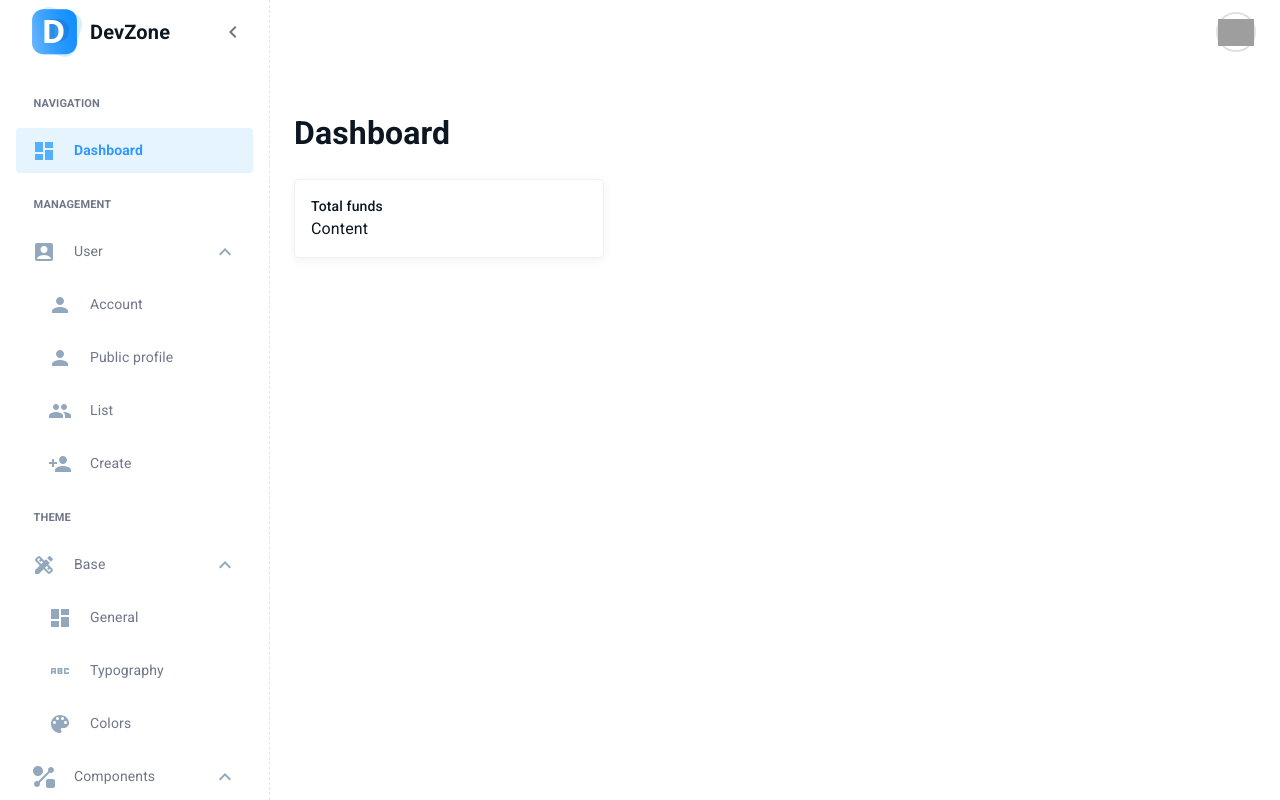
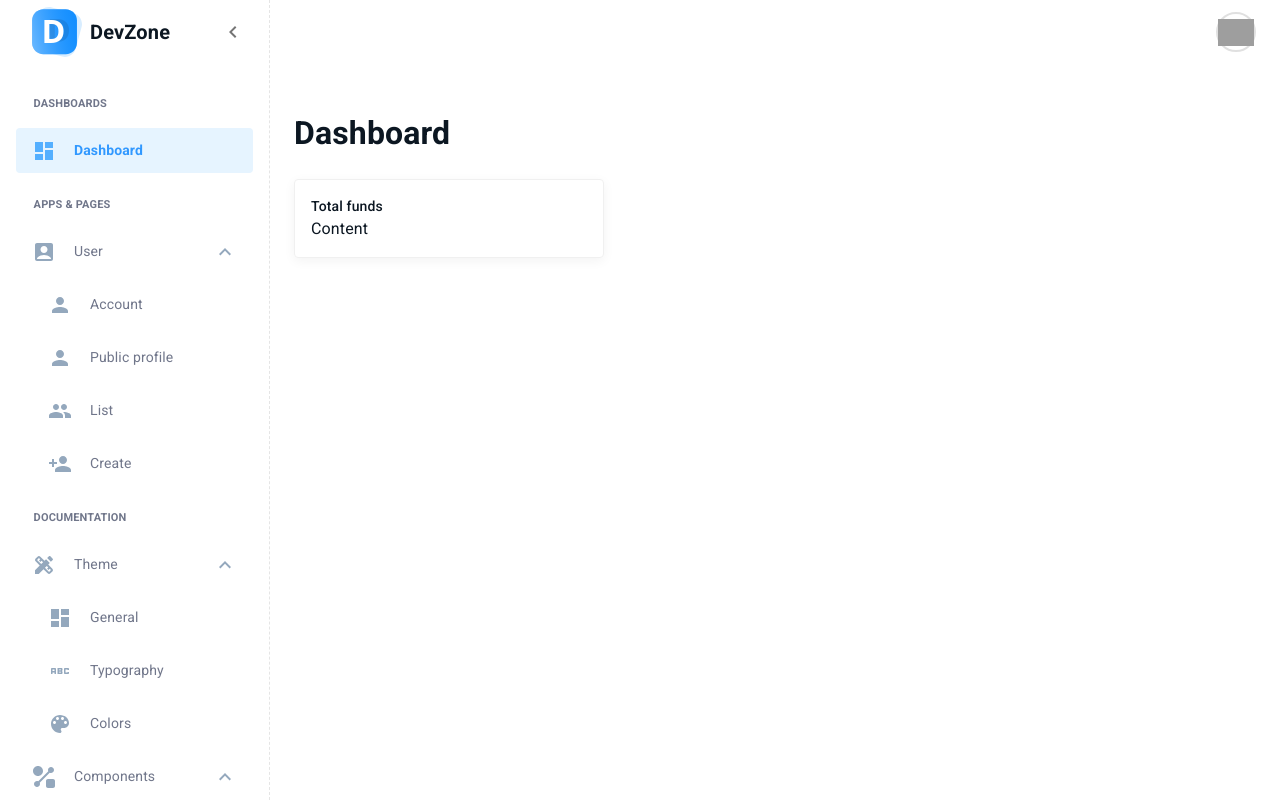
Before and after one commit to noErrdev/DevFoxUI-MUI-Dashboard, a React (Create React App) app: page / in a window 1280 px wide. Built offline with nearby package versions, Linux system fonts and the light colour scheme; grey boxes are pictures that could not be loaded.

Commit message:
feat: add user fields

```diff
--- a/src/components/form/form-text-field/FormTextField.tsx
+++ b/src/components/form/form-text-field/FormTextField.tsx
@@ -13,12 +13,13 @@ interface FormTextFieldProps<TFormValues extends FieldValues> {
 
 export function FormTextField <TFormValues extends FieldValues>({ register, errors, name, label, formControlProps, textFieldProps }: FormTextFieldProps<TFormValues>) {
   const isError = Boolean(errors && errors[name]);
+  const errorMessage = errors && errors[name]?.message;
 
   return (
     <FormControl fullWidth margin={'normal'} {...formControlProps}>
       <TextField error={isError} {...textFieldProps} {...register(name)} label={label} size={'small'}/>
-      {/*@ts-ignore TODO: fix*/}
-      {isError ? <FormHelperText error >{errors[name].message}</FormHelperText> : null}
+      {/*// @ts-ignore TODO: FIX */}
+      {isError ? <FormHelperText error>{errorMessage}</FormHelperText> : null}
     </FormControl>
   )
 }
--- a/src/hooks/api/use-user/types.ts
+++ b/src/hooks/api/use-user/types.ts
@@ -6,6 +6,9 @@ export interface User {
   lastName: string;
   image: string;
   email: string;
+  phone: string;
+  username: string;
+  birthDate: string;
 }
 
 export type UserReturn = UseQueryResult & {
--- a/src/hooks/api/use-user/useUser.ts
+++ b/src/hooks/api/use-user/useUser.ts
@@ -13,6 +13,9 @@ export const useUser = (): UserReturn => {
       lastName: user?.lastName || '',
       image: user?.image || '',
       email: user?.email || '',
+      phone: user?.phone || '',
+      username: user?.username || '',
+      birthDate: user?.birthDate || '',
     },
     ...result
   }
--- a/src/layouts/sidebar-layout/components/navigation/Navigation.tsx
+++ b/src/layouts/sidebar-layout/components/navigation/Navigation.tsx
@@ -6,7 +6,7 @@ import { Abc, AccountBox, ColorLens, DesignServices, People, Person, PersonAdd,
 
 const menuItems: NavigationItemType[] = [
   {
-    header: 'Navigation',
+    header: 'Dashboards',
   },
   {
     path: '/',
@@ -14,7 +14,7 @@ const menuItems: NavigationItemType[] = [
     icon: (props: any) => <DashboardIcon {...props} />,
   },
   {
-    header: 'Management',
+    header: 'Apps & Pages',
   },
   {
     label: 'User',
@@ -43,10 +43,10 @@ const menuItems: NavigationItemType[] = [
     ]
   },
   {
-    header: 'Theme',
+    header: 'Documentation',
   },
   {
-    label: 'Base',
+    label: 'Theme',
     icon: (props: any) => <DesignServices {...props} />,
     items: [
       {
@@ -82,7 +82,7 @@ const menuItems: NavigationItemType[] = [
 export function Navigation() {
   const navigationItems = menuItems.map((item) => {
     return (
-      <NavigationItem {...item} />
+      <NavigationItem key={Object.values(item).toString()} {...item} />
     );
   });
 
--- a/src/pages/user-account-page/UserAccountPage.tsx
+++ b/src/pages/user-account-page/UserAccountPage.tsx
@@ -1,7 +1,7 @@
 import { SidebarLayout } from '../../layouts/sidebar-layout/SidebarLayout';
 
 import { useUser } from '../../hooks/api/use-user/useUser';
-import { Box, Button, Card, CardActions, CardContent, Container, Tab, TabProps, Tabs } from '@mui/material';
+import { Box, Button, Card, CardActions, CardContent, CardHeader, Container, Tab, TabProps, Tabs } from '@mui/material';
 import { PageHeader } from '../../components/page-header/PageHeader';
 import React, { useCallback } from 'react';
 import { Link, Person, Settings } from '@mui/icons-material';
@@ -62,6 +62,9 @@ export const UserAccountPage = () => {
     defaultValues: {
       [AccountFieldsNames.firstName]: user?.firstName,
       [AccountFieldsNames.lastName]: user?.lastName,
+      [AccountFieldsNames.email]: user?.email,
+      [AccountFieldsNames.phone]: user?.phone,
+      [AccountFieldsNames.username]: user?.username,
     }
   });
 
@@ -82,16 +85,21 @@ export const UserAccountPage = () => {
             </Tabs>
           </Box>
           <TabPanel value={value} index={0}>
-            <Card sx={{ padding: 3 }}>
-              <form onSubmit={handleSubmit(handleSave)}>
+            <form onSubmit={handleSubmit(handleSave)}>
+              <Card sx={{ padding: 1 }}>
+                <CardHeader title={'Account'} subheader={'Basic settings'}  />
                 <CardContent>
                   <FormTextField<AccountFormValues> register={register} errors={errors} name={AccountFieldsNames.firstName} label={'First name'} />
                   <FormTextField<AccountFormValues> register={register} errors={errors} name={AccountFieldsNames.lastName} label={'Last name'} />
+                  <FormTextField<AccountFormValues> register={register} errors={errors} name={AccountFieldsNames.username} textFieldProps={{ disabled: true }} label={'Username'} />
+                  <FormTextField<AccountFormValues> register={register} errors={errors} name={AccountFieldsNames.email} label={'Email'} />
+                  <FormTextField<AccountFormValues> register={register} errors={errors} name={AccountFieldsNames.phone} label={'Phone'} />
                 </CardContent>
 
                 <CardActions sx={{ display: 'flex', justifyContent: 'flex-end' }}><Button variant={'contained'}>Save changes</Button></CardActions>
-              </form>
-            </Card>
+              </Card>
+            </form>
+
           </TabPanel>
           <TabPanel value={value} index={1}>
             Item Two
--- a/src/pages/user-account-page/form.ts
+++ b/src/pages/user-account-page/form.ts
@@ -3,11 +3,19 @@ import * as yup from "yup";
 export enum AccountFieldsNames {
   firstName = "firstName",
   lastName = "lastName",
+  username = "username",
+  email = "email",
+  phone = "phone",
+  birthDate = "birthDate",
 }
 
 export const accountSchema = yup.object({
   [AccountFieldsNames.firstName]: yup.string().required(),
   [AccountFieldsNames.lastName]: yup.string().required(),
+  [AccountFieldsNames.username]: yup.string().required(),
+  [AccountFieldsNames.email]: yup.string().email().required(),
+  [AccountFieldsNames.phone]: yup.string().required(),
+  [AccountFieldsNames.birthDate]: yup.string().required(),
 }).required();
 
 export type AccountFormValues = yup.InferType<typeof accountSchema>;
```
